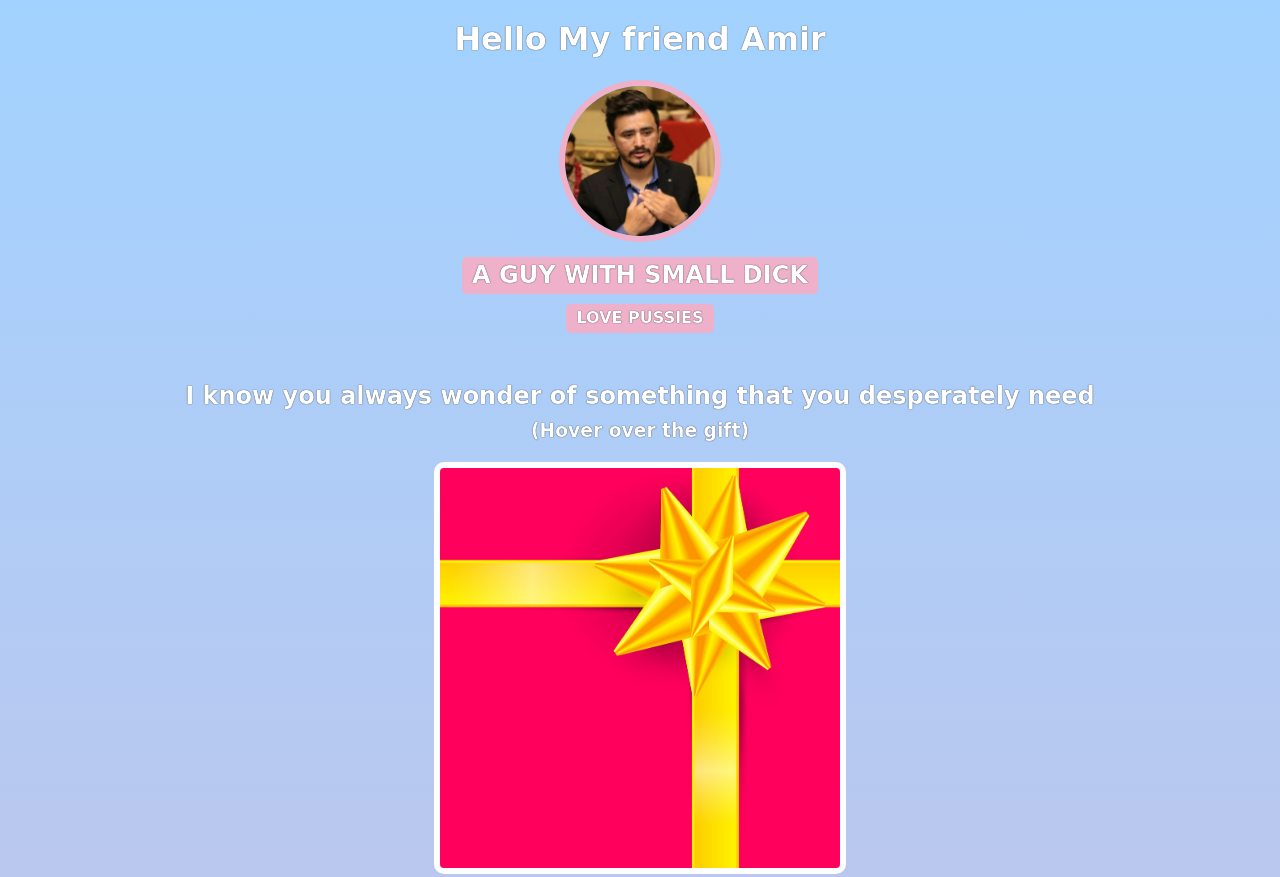
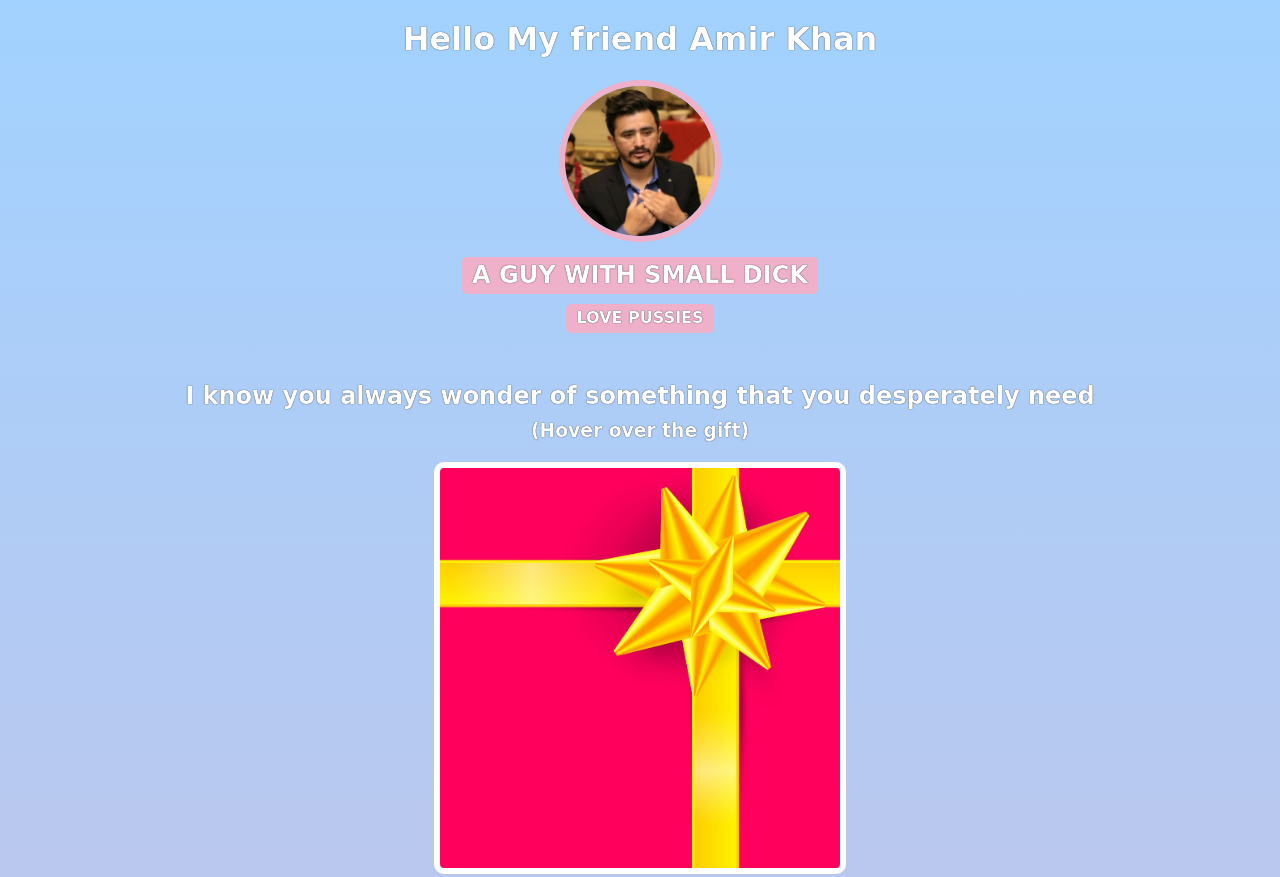
Before and after one commit to Farazkhtk/Birthday-Giftsite, a website built with Vite: page index.html in a window 1280 px wide. Shown: the top 877 px of the page. Built offline with nearby package versions, Linux system fonts and the light colour scheme; a web font is replaced by a local one.

Commit message:
Update index.html

```diff
--- a/index.html
+++ b/index.html
@@ -7,7 +7,7 @@
     </head>
     <body>
         <div id="header">
-            <h1>Hello My friend Amir</h1>
+            <h1>Hello My friend Amir Khan</h1>
             <img id="bff-img" src="images/amir.jfif">
             <h2 id="bday-age">A GUY WITH SMALL DICK</h2>
             <h4 id="bday-date">LOVE PUSSIES</h4>
```
